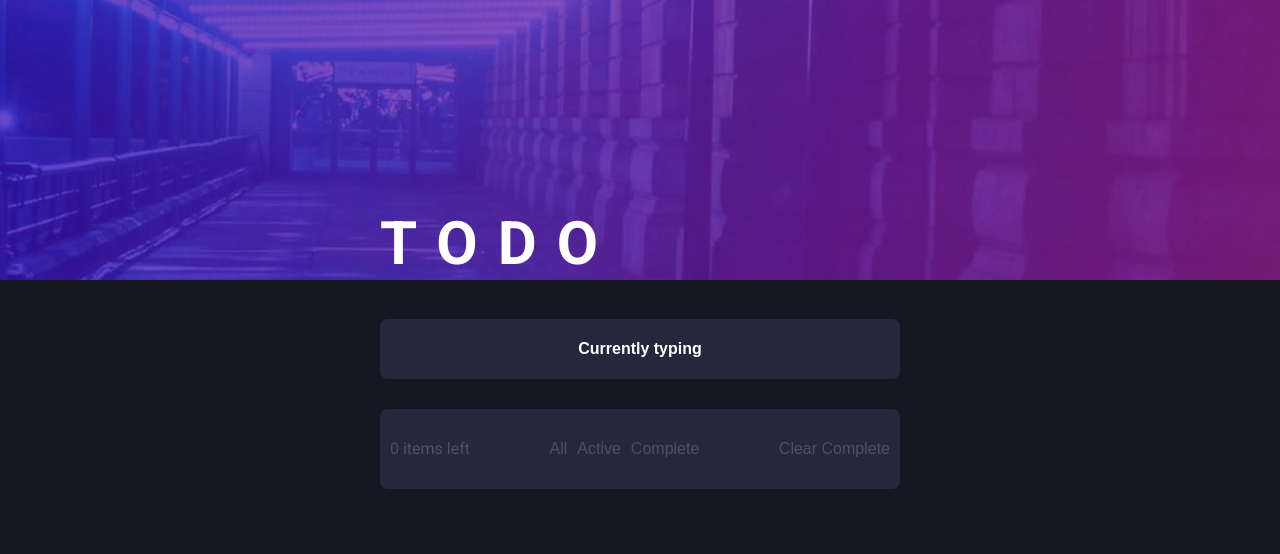
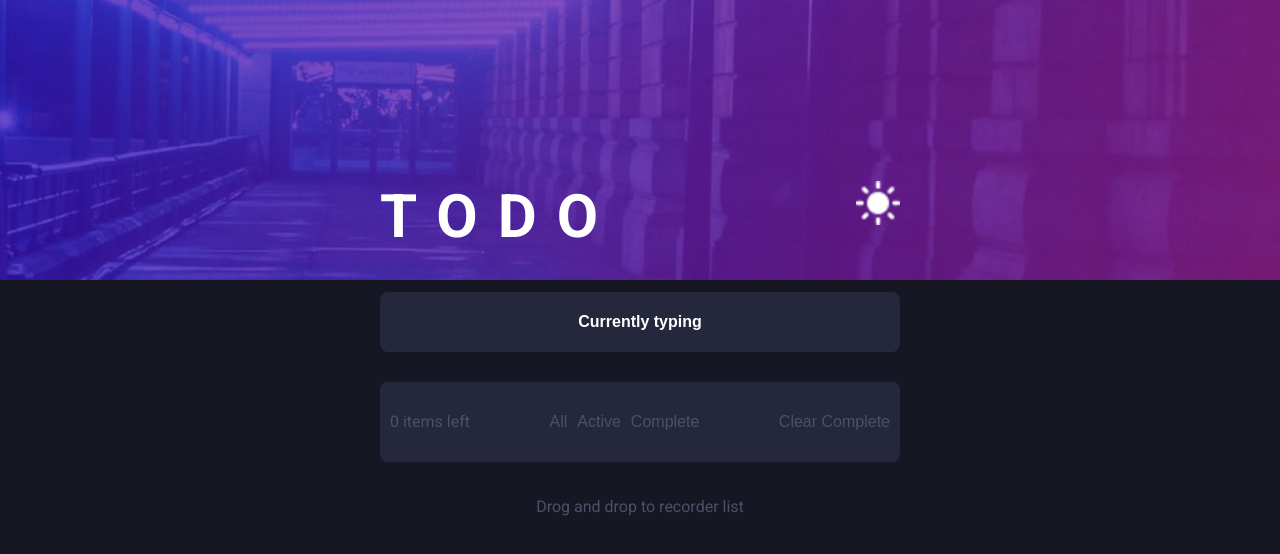
Before and after one commit to andres0818/todo-sprint-2, a React (Create React App) app: page / in a window 1280 px wide. Shown: the top 554 px of the page. Built offline with nearby package versions, Linux system fonts and the light colour scheme.

Commit message:
ajustes style

```diff
--- a/src/App.js
+++ b/src/App.js
@@ -1,7 +1,8 @@
 import React, { useState } from 'react'
 import Formulario from './components/Formulario/Formulario'
+import ListaTareas from './components/ListaTareas/ListaTareas'
 import './App.scss'
-import ListaTareas from './components/ListaTareas/ListaTareas'
+import sol from './img/sun.png'
 
 
 
@@ -15,6 +16,7 @@ const App = () => {
     setTarea(
       tarea = [...tarea, _data]
     )
+    console.log(tarea);
   }
 
   const EliminarTarea = (_data) => {
@@ -24,7 +26,6 @@ const App = () => {
   }
 
 
-
   const TareaCompletada = (_data) => {
     setTarea(
       tarea = tarea.filter(e => e !== _data)
@@ -32,7 +33,6 @@ const App = () => {
     setTareaOk(
       tareaOk = [...tareaOk, _data]
     )
-    console.log(tareaOk);
   }
 
   const EliminarTareaCompletada = (_data) => {
@@ -40,6 +40,7 @@ const App = () => {
       tareaOk = tareaOk.filter(e => e !== _data)
     )
   }
+
   const ReiniciarTareasCompletadas = () => {
     setTareaOk(
       tareaOk = []
@@ -56,7 +57,10 @@ const App = () => {
 
     <div className='App'>
       <div className='App__cabecera'>
-        <h1 className='App__titulo'>TODO</h1>
+        <div className='App__diaNoche'>
+          <h1 className='App__titulo'>TODO</h1>
+          <img src={sol} alt='' />
+        </div>
         <Formulario almacenarTarea={AlmacenarTarea} />
       </div>
       <ListaTareas
@@ -67,6 +71,9 @@ const App = () => {
         tareaOk={tareaOk}
         tarea={tarea}
       />
+      <footer className='App__footer'>
+        <p>Drog and drop to recorder list</p>
+      </footer>
     </div>
 
   )
--- a/src/App.scss
+++ b/src/App.scss
@@ -22,12 +22,22 @@ body {
 .App {
     margin-top: -20%;
 
-    &__cabecera{
+    &__cabecera {
         margin-bottom: 30px;
     }
 
+    &__diaNoche {
+        display: flex;
+        justify-content: space-between;
+
+        img {
+            width: 44px;
+            height: 44px;
+        }
+    }
+
+
     &__titulo {
-        width: 100%;
         font-size: 60px;
         margin-bottom: 40px;
         text-align: left;
@@ -35,5 +45,12 @@ body {
         letter-spacing: 20px;
     }
 
+    &__footer {
+        display: flex;
+        justify-content: center;
+        margin-top: 35px;
+        color: $Very-Dark-Grayish-Blue;
+    }
+
 
 }
```
Also changed, not shown: src/img/sun.png (added).
